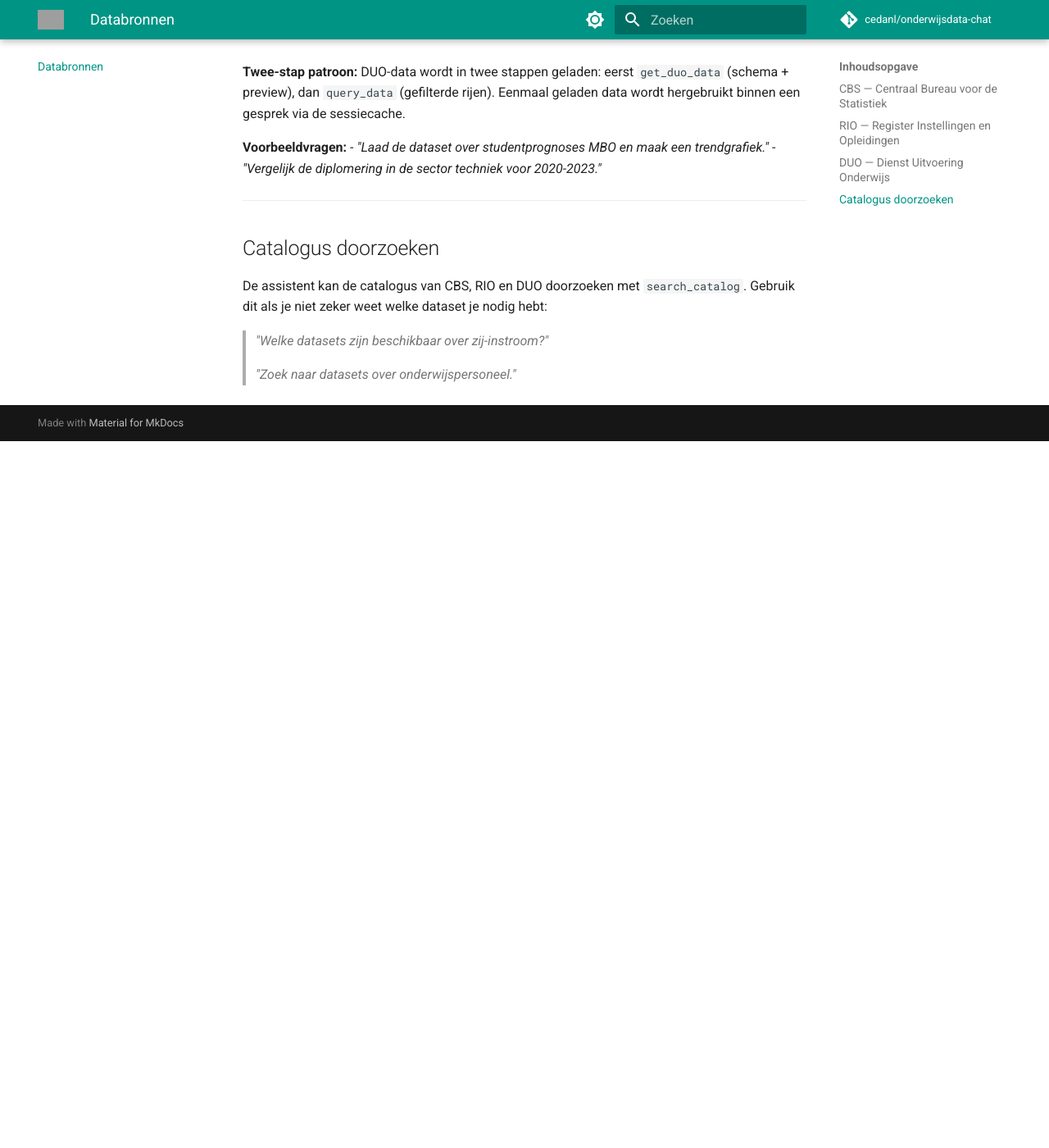
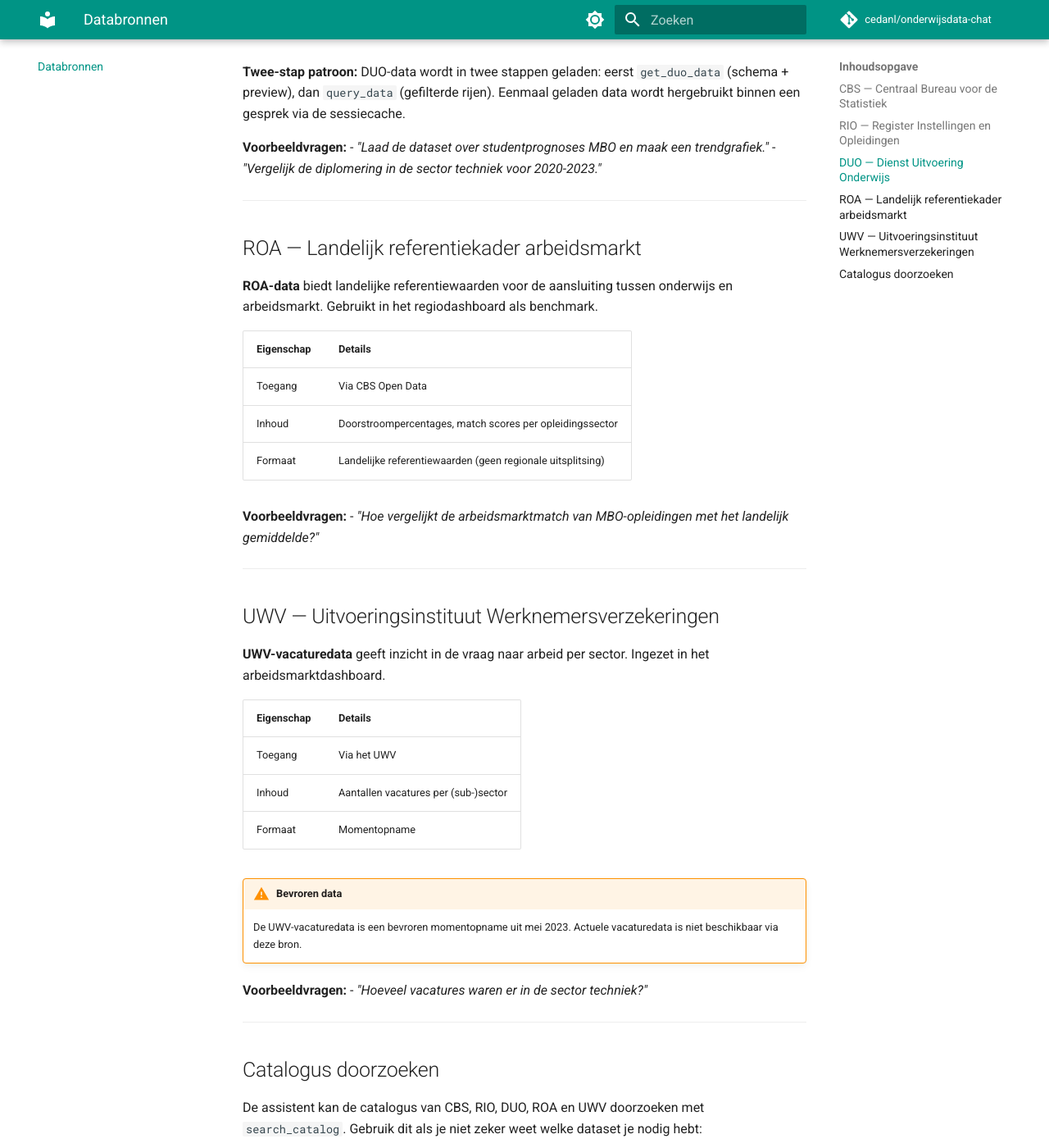
Before and after one commit to cedanl/onderwijsdata-chat, an MkDocs documentation site: the page built from docs/databronnen.md, in a window 1280 px wide and 1400 px high, scrolled down 2313 px. Shown: the whole window at 82% size. Built offline with MkDocs 1.6.1 and Material for MkDocs 9.7.7, drawn with Linux system fonts in a browser that asks for light colours; comment, search, counter and statistics services are not loaded; before the commit the page ends 2851 px from its top, so only the background shows below that; some of the changed text lies outside the part shown; grey boxes are pictures that could not be loaded.

Commit message:
docs: update mkdocs — fix errors, add API & dashboards reference (#97)
* docs: update mkdocs — fix errors, add API & dashboards reference

- Remove broken logo/favicon references (npuls_logo.png missing)
- Fix MAX_TOOL_ITERATIONS default: 100 → 25 (matches code)
- Fix iteration limit in tools.md: 10 → 25
- Fix SQLite filename: chat_history.db → app.db
- Fix pyproject.toml description: add DUO
- Add USER_MODELS and CORS_ORIGINS config docs
- Add api.md with endpoint reference
- Add dashboards.md with dashboard system docs

* docs: fix leftover chat_history.db → app.db in aan-de-slag

* docs: add ROA/UWV, missing env vars, and quality & safety page

- Add DATABASE_PATH and LOG_LEVEL to configuratie
- Add ROA and UWV data sources to databronnen
- Update intro text from 3 to 5 data sources
- Add kwaliteit-en-veiligheid.md: guardrails, sandbox, rate limiting,
  eval framework, scoring criteria, known limitations
- Update mkdocs.yml nav and site description

```diff
--- a/docs/databronnen.md
+++ b/docs/databronnen.md
@@ -1,6 +1,6 @@
 # Databronnen
 
-De assistent heeft toegang tot drie open Nederlandse onderwijsdatabronnen. De juiste bron wordt automatisch gekozen op basis van je vraag.
+De assistent heeft toegang tot vijf open Nederlandse onderwijs- en arbeidsmarktdatabronnen. De juiste bron wordt automatisch gekozen op basis van je vraag.
 
 ---
 
@@ -78,9 +78,42 @@
 
 ---
 
+## ROA — Landelijk referentiekader arbeidsmarkt
+
+**ROA-data** biedt landelijke referentiewaarden voor de aansluiting tussen onderwijs en arbeidsmarkt. Gebruikt in het regiodashboard als benchmark.
+
+| Eigenschap | Details |
+|------------|---------|
+| Toegang | Via CBS Open Data |
+| Inhoud | Doorstroompercentages, match scores per opleidingssector |
+| Formaat | Landelijke referentiewaarden (geen regionale uitsplitsing) |
+
+**Voorbeeldvragen:**
+- *"Hoe vergelijkt de arbeidsmarktmatch van MBO-opleidingen met het landelijk gemiddelde?"*
+
+---
+
+## UWV — Uitvoeringsinstituut Werknemersverzekeringen
+
+**UWV-vacaturedata** geeft inzicht in de vraag naar arbeid per sector. Ingezet in het arbeidsmarktdashboard.
+
+| Eigenschap | Details |
+|------------|---------|
+| Toegang | Via het UWV |
+| Inhoud | Aantallen vacatures per (sub-)sector |
+| Formaat | Momentopname |
+
+!!! warning "Bevroren data"
+    De UWV-vacaturedata is een bevroren momentopname uit mei 2023. Actuele vacaturedata is niet beschikbaar via deze bron.
+
+**Voorbeeldvragen:**
+- *"Hoeveel vacatures waren er in de sector techniek?"*
+
+---
+
 ## Catalogus doorzoeken
 
-De assistent kan de catalogus van CBS, RIO en DUO doorzoeken met `search_catalog`. Gebruik dit als je niet zeker weet welke dataset je nodig hebt:
+De assistent kan de catalogus van CBS, RIO, DUO, ROA en UWV doorzoeken met `search_catalog`. Gebruik dit als je niet zeker weet welke dataset je nodig hebt:
 
 > *"Welke datasets zijn beschikbaar over zij-instroom?"*
 
--- a/mkdocs.yml
+++ b/mkdocs.yml
@@ -1,5 +1,5 @@
 site_name: Onderwijsdata Chat
-site_description: Stel vragen over open Nederlandse onderwijsdata via een AI-assistent met toegang tot CBS, RIO en DUO.
+site_description: Stel vragen over open Nederlandse onderwijsdata via een AI-assistent met toegang tot CBS, RIO, DUO, ROA en UWV.
 site_url: https://cedanl.github.io/onderwijsdata-chat/
 repo_url: https://github.com/cedanl/onderwijsdata-chat
 repo_name: cedanl/onderwijsdata-chat
@@ -11,8 +11,7 @@
 theme:
   name: material
   language: nl
-  logo: assets/npuls_logo.png
-  favicon: assets/npuls_logo.png
+
   palette:
     - media: "(prefers-color-scheme: light)"
       scheme: default
@@ -72,5 +71,8 @@
     - Providers & modellen: configuratie/providers.md
   - Databronnen: databronnen.md
   - Tools: tools.md
+  - Dashboards: dashboards.md
+  - API: api.md
+  - Kwaliteit & veiligheid: kwaliteit-en-veiligheid.md
   - Voorbeelden: voorbeelden/index.md
   - Hosting: hosting.md
--- a/pyproject.toml
+++ b/pyproject.toml
@@ -1,7 +1,7 @@
 [project]
 name = "onderwijsdata-chat"
 version = "1.8.4"
-description = "Chat met open Nederlandse onderwijsdata (CBS + RIO)"
+description = "Chat met open Nederlandse onderwijsdata (CBS, RIO en DUO)"
 requires-python = ">=3.11"
 dependencies = [
     "fastapi>=0.115",
```
Also changed, not shown: docs/aan-de-slag.md (+1 -1 lines), docs/api.md (added, +59 -0 lines), docs/configuratie/index.md (+17 -1 lines), docs/dashboards.md (added, +48 -0 lines), docs/hosting.md (+3 -3 lines), docs/kwaliteit-en-veiligheid.md (added, +128 -0 lines), docs/tools.md (+4 -4 lines).
